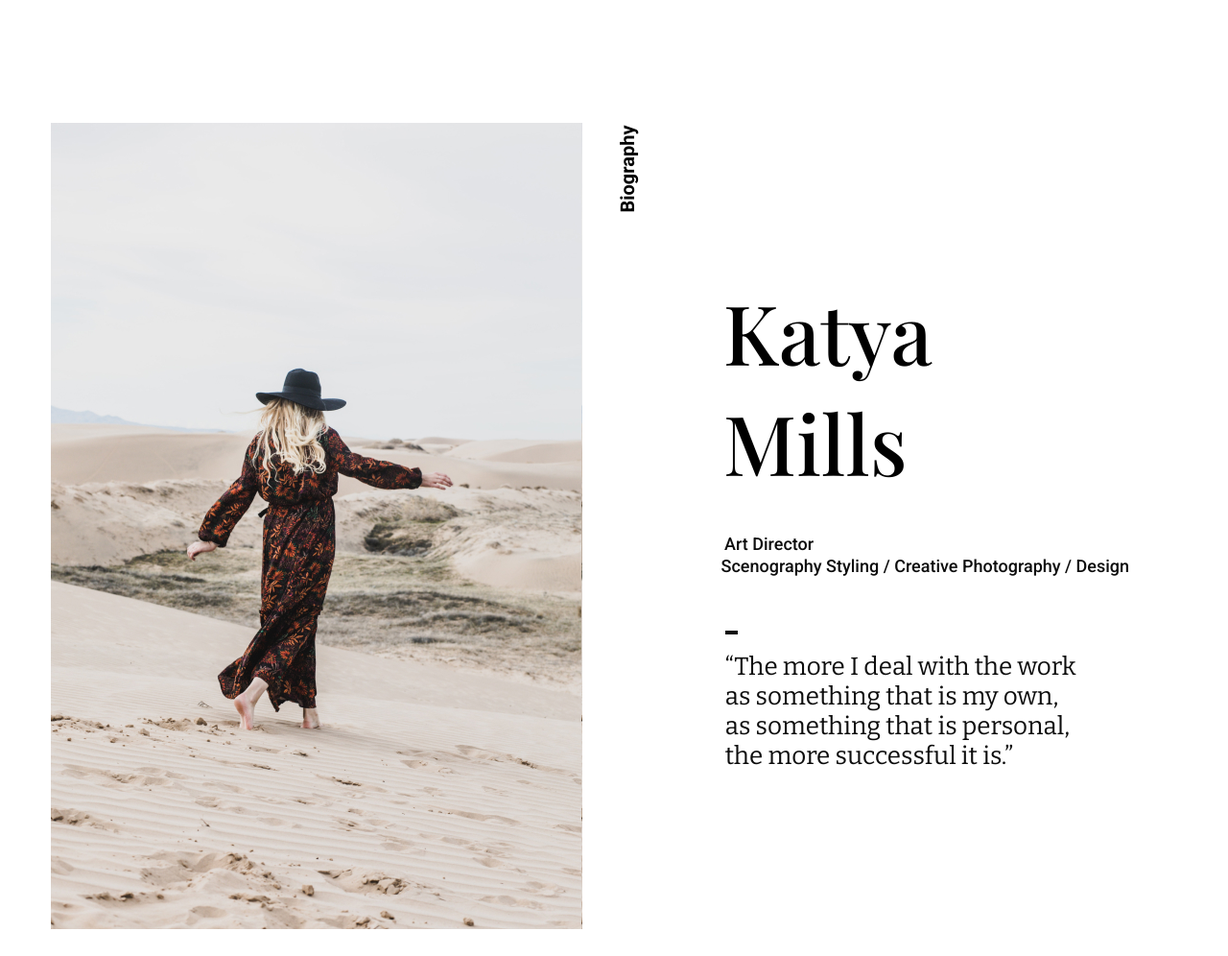
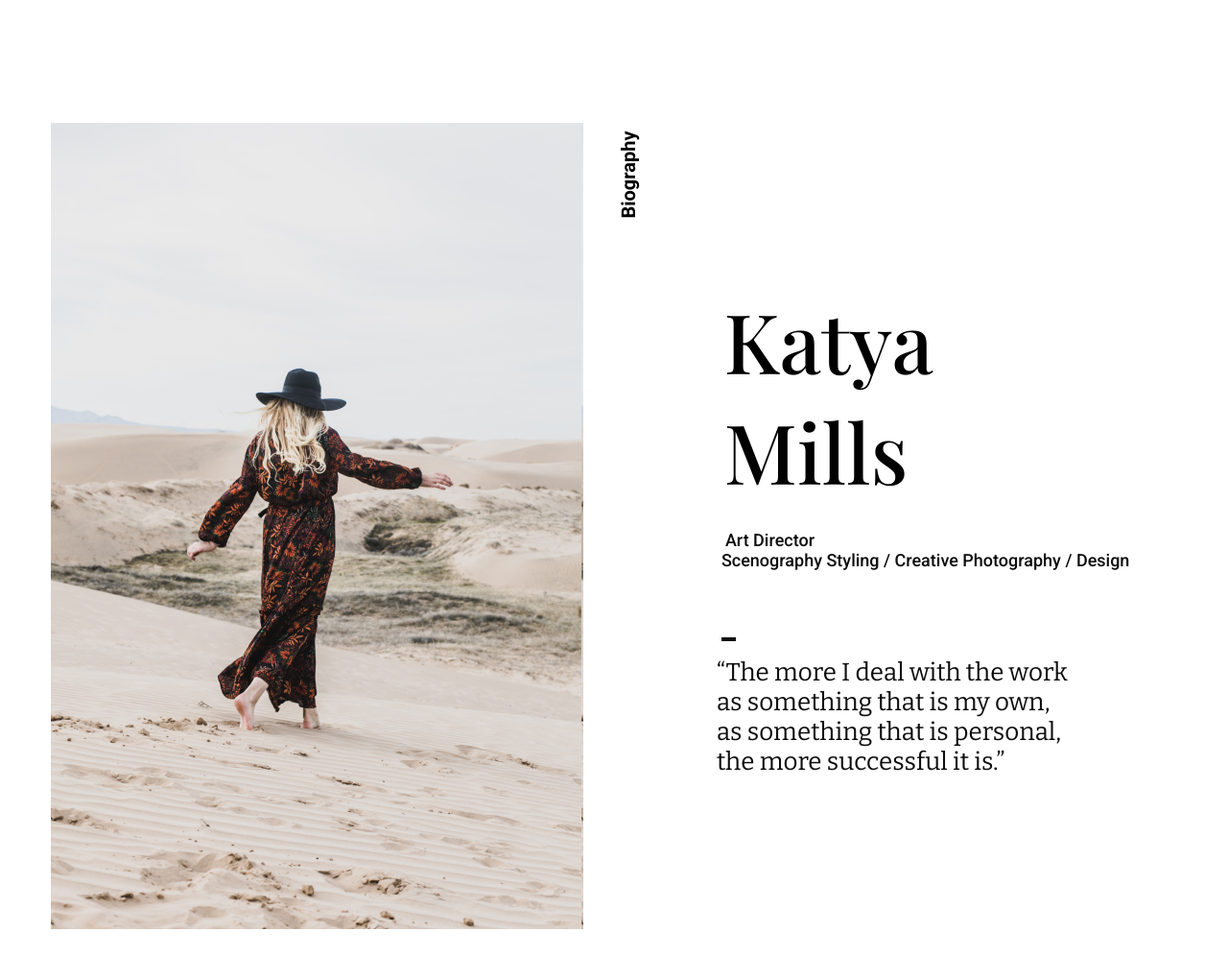
Before and after one commit to KarkenVisualGit/otus-css-Turarov, a plain HTML site: page index.html in a window 1280 px wide. Shown: the part 783-1779 px from the top of the page at 96% size. Drawn offline with nearby package versions, Linux system fonts and the light colour scheme.

Commit message:
fixing paddings

```diff
--- a/index.html
+++ b/index.html
@@ -33,7 +33,8 @@
             </div>
             <h2 class="biographytext">Biography</h2>
             <div class="bio-txt-section">
-            <h3 class="biography-title">Katya <br>Mills</h3>
+            <h3 class="biography-title title">Katya <br>Mills</h3>
+            <div class="bio-txt-section__biodesc">
                 <p class="bio_position bio_title">Art Director</p>
                 <ul class="list-bio bio_title">
                     <li class="list-item-bio">Scenography</li>
@@ -41,6 +42,7 @@
                     <li class="list-item-bio">Creative Photography</li>
                     <li class="list-item-bio">Design</li>
                 </ul>
+            </div>
             <blockquote class="articlebio">
                 <br>“The more I deal with the work
                 <br>as something that is my own,
--- a/style/style.css
+++ b/style/style.css
@@ -55,21 +55,19 @@ background: url(/images/inside-weather.jpg);
 }
 
 .hero-title {
-margin:17.5% auto 0;
+margin:17.5% auto -2%;
 /* h1 font*/
 font-family: 'Playfair Display';
 font-style: normal;
 font-weight: 500;
-font-size: 86px;
-line-height: 120%;
+font-size: 5.375rem;
+line-height: 7.188rem;
 text-align: center;
 color: #000000;
 }
 
 .hero-text{
   text-align: center;
-  font-family: 'Roboto';
-  font-style: normal;
   font-weight: 500;
   font-size: 20px;
   line-height: 23px;
@@ -94,10 +92,10 @@ color: #000000;
 
   .imagebio {
     align-self: flex-start;
-    flex: 1 0 42%;
+    flex: 1 0 43%;
   }
 
-  .bio_img_block{
+  .img_bio_block{
     display: block;
     max-width: 100%;
     height:auto;
@@ -118,10 +116,8 @@ color: #000000;
   flex-basis: 8%;
   height: 23px;
   align-self: flex-start;
-  margin-top:3%;
+  margin: 3.5% 0 0 0;
   /* biography block font*/
-  font-family: 'Roboto';
-  font-style: normal;
   font-weight: 700;
   font-size: 20px;
   line-height: 23px;
@@ -137,33 +133,42 @@ color: #000000;
   flex-flow: column nowrap;
   }
 
+  .title {
+  font-family: 'Playfair Display';
+  font-style: normal;
+  font-weight: 500;
+  font-size: 5.375rem;
+  line-height: 7.188rem;
+  }
+
   .biography-title {
   display: flex;
   flex-basis: 44%;
   height: 230px;
   align-self: flex-start;
   flex: 1 1 auto;
-  margin: 15% 10% 0%;
+  padding: 35% 10% 0;
+  margin: 10px 0 0 0;
   /* margin-top:54%; */
   /* h2 block font*/
-  font-family: 'Playfair Display';
-  font-style: normal;
-  font-weight: 500;
-  font-size: 86px;
-  line-height: 115px;
-
   color: #000000;
   }
 
+  .bio-txt-section__biodesc {
+    display: block;
+    margin-top: 25px;
+  }
+
   .bio_position{
-    padding-left: 54px;
-    padding-top: 20px;
+    margin: 0 0 0 54px;
+    transform: translate(0, 0);
   }
 
   .list-bio {
     flex: 1 1 0;
-    max-width:88%;
-    margin:-3% 2% 2%;
+    margin:0 0 0 10px;
+    /* max-width:88%; */
+    /* padding:-3% 2% 2%; */
     list-style-type: none;
   }
 
@@ -195,9 +200,10 @@ color: #000000;
   .articlebio::before {
     display: flex;
     content: "";
-    width: 3%;
+    width: 15px;
     height: 4px;
-    margin:2% -3% 0%;
+    margin-left: 0px;
+    transform: translate(20px, 10px);
     background: #0D0D0D;
   }
 
@@ -205,8 +211,8 @@ color: #000000;
     display: flex;
     flex-basis: 48%;
     height: 124px;
-    margin:7% 13% 16%;
-    width:87%;
+    padding: 0 0 35% 0%;
+    margin: 60px 0 0 30px;
     /* article bio block font*/
     font-family: 'Bitter';
     font-style: normal;
```
Lines whose indentation alone changed are shown as unchanged.
